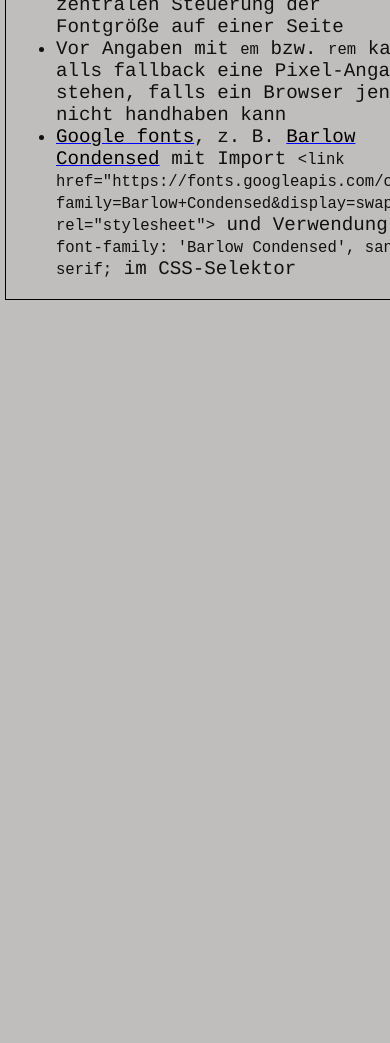
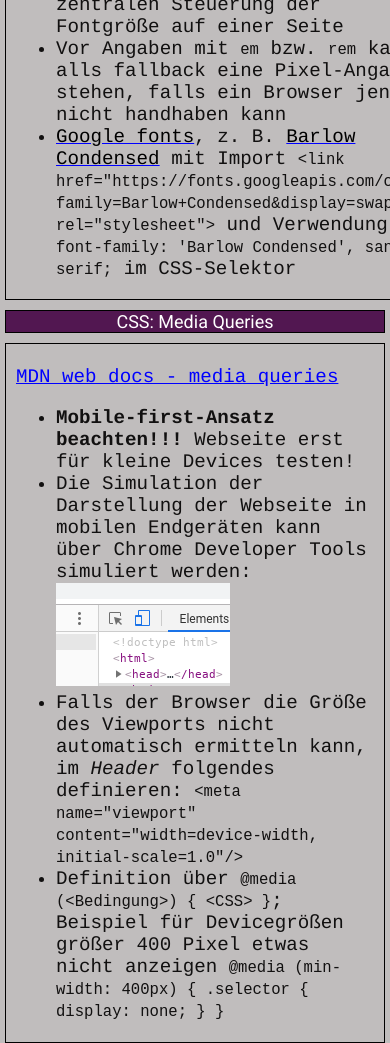
Before and after one commit to mbeier1406/wd, a plain HTML site: page html/index.html in a window 390 px wide. Shown: the part 5164-6207 px from the top of the page. Before the commit the page ends 5464 px from the top, so only its background shows below. Drawn offline with Linux system fonts and the light colour scheme.

Commit message:
Erweiterung Media Queries

```diff
--- a/html/index.html
+++ b/html/index.html
@@ -139,6 +139,18 @@
                     </ul>
                 </div>
             </div>
+            <div class="htmlcssjs-titel">
+                <p>CSS: Media Queries</p>
+                <div style="font-family: courier; color: rgb(17, 16, 16)" class="htmlcssjs-mediaqueries">
+                    <br/><a href="https://developer.mozilla.org/en-US/docs/Web/CSS/Media_Queries/Using_media_queries">MDN web docs - media queries</a>
+                    <ul>
+                        <li><b>Mobile-first-Ansatz beachten!!!</b> Webseite erst für kleine Devices testen!</li>
+                        <li>Die Simulation der Darstellung der Webseite in mobilen Endgeräten kann über Chrome Developer Tools simuliert werden: <a href="https://www.youtube.com/watch?v=wFqkWczC0jA&list=PL55RiY5tL51rv_vo3TM3Byu71RYchX_l_&index=12"><img src="../images/devtool-mobile.png"></a></li>
+                        <li>Falls der Browser die Größe des Viewports nicht automatisch ermitteln kann, im <i>Header</i> folgendes definieren: <code>&lt;meta name="viewport" content="width=device-width, initial-scale=1.0"/></code></li>
+                        <li>Definition über <code>@media (&lt;Bedingung>) { &lt;CSS> }</code>; Beispiel für Devicegrößen größer 400 Pixel etwas nicht anzeigen <code>@media (min-width: 400px) { .selector { display: none; } }</code></li>
+                    </ul>
+                </div>
+            </div>
         </main>
     </body>
 </html>
--- a/html/style.css
+++ b/html/style.css
@@ -42,7 +42,7 @@
 }
 
 .htmlcssjs-boxmodel ul a, .htmlcssjs-position ul a, .htmlcssjs-display ul a, .htmlcssjs-display-flex-items a,
-.htmlcssjs-display-flex-container a, .htmlcssjs-boxsizing ul a, .htmlcssjs-fonts ul a {
+.htmlcssjs-display-flex-container a, .htmlcssjs-boxsizing ul a, .htmlcssjs-fonts ul a, .htmlcssjs-mediaqueries ul a {
     text-decoration: none;
     color: black;
 }
```
Also changed, not shown: index.html (+1 -1 lines), images/devtool-mobile.png (added).
